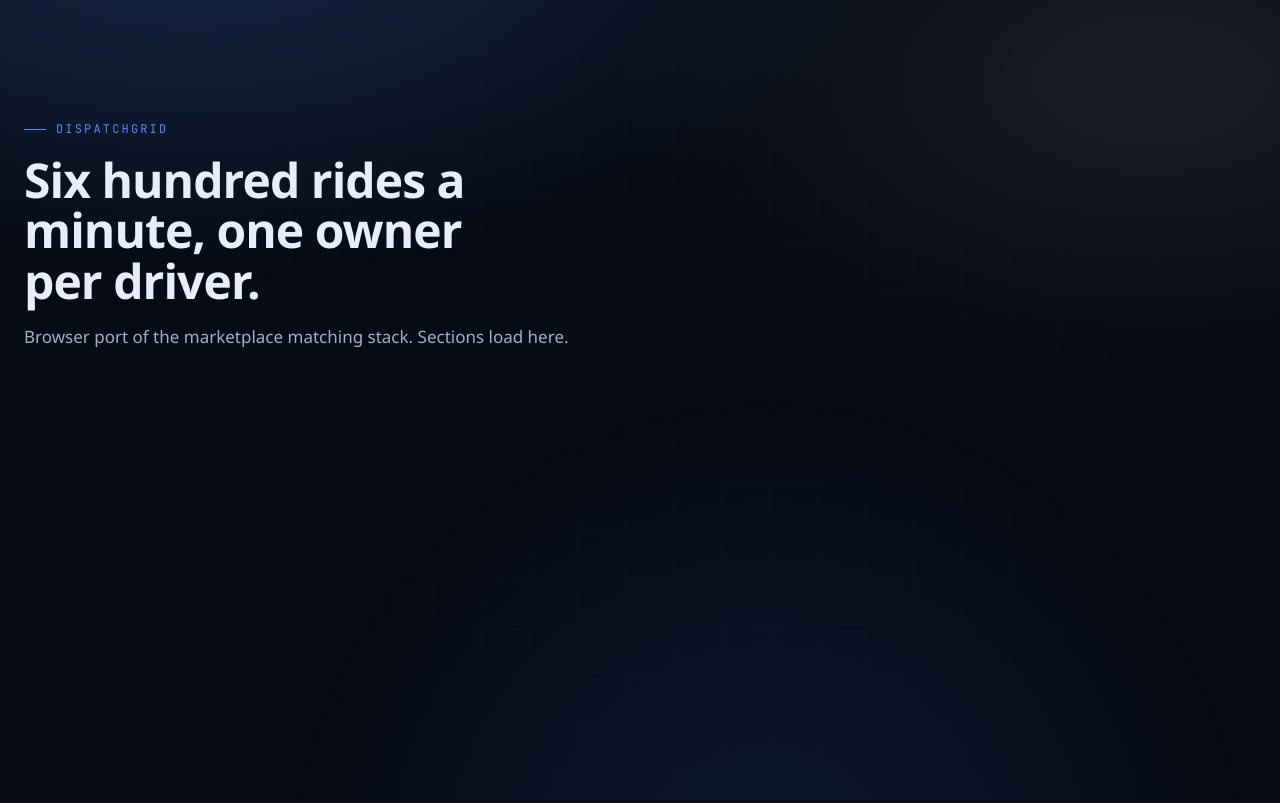
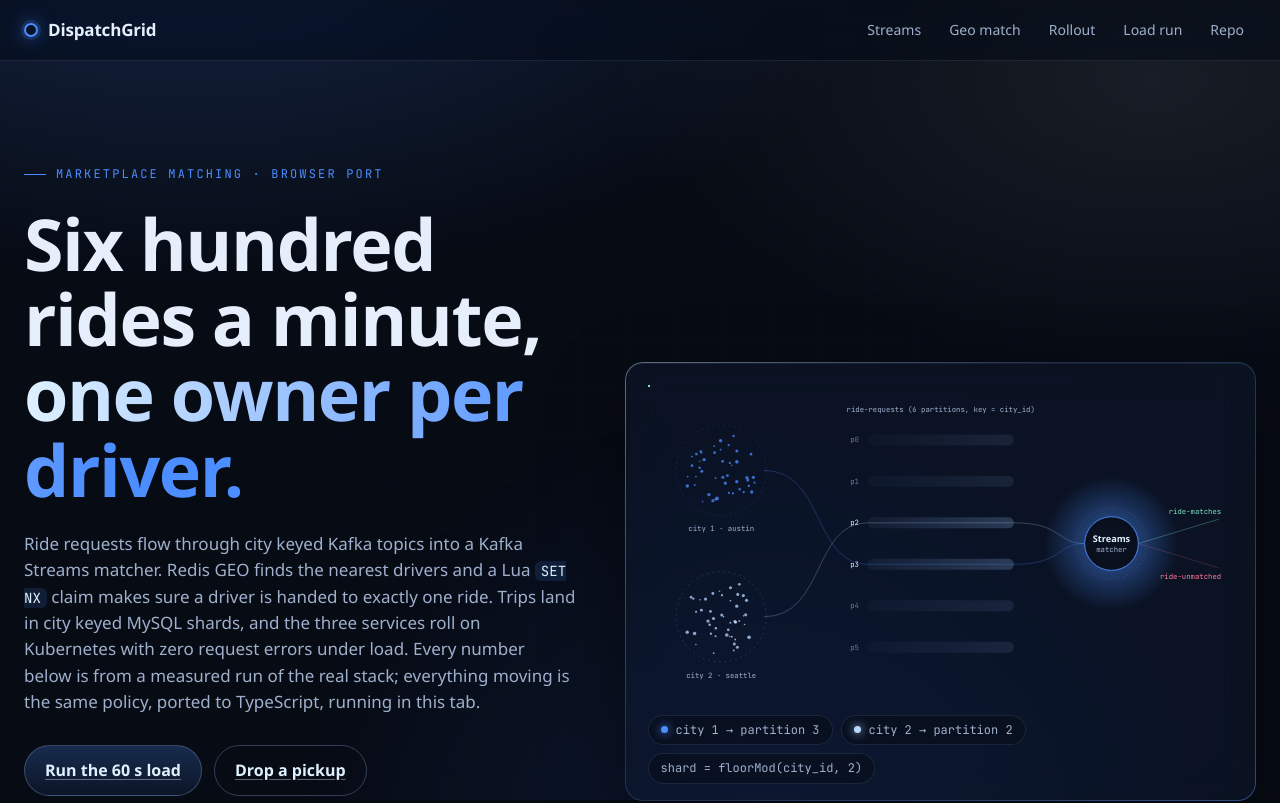
Before and after one commit to SAY-5/dispatchgrid, a React (Vite) app in the folder web/: page / in a window 1280 px wide. Shown: the top 803 px of the page. Built offline with nearby package versions, Linux system fonts and the light colour scheme; a web font is replaced by a local one.

Commit message:
feat(web): mount nav and hero

```diff
--- a/web/src/App.tsx
+++ b/web/src/App.tsx
@@ -1,13 +1,17 @@
+import { Nav } from "./components/Nav";
+import { Hero } from "./sections/Hero";
+import "./styles/sections.css";
+
 export function App() {
   return (
-    <main>
-      <section className="section">
-        <div className="wrap">
-          <span className="eyebrow">DispatchGrid</span>
-          <h1 className="section-title">Six hundred rides a minute, one owner per driver.</h1>
-          <p className="section-lede">Browser port of the marketplace matching stack. Sections load here.</p>
-        </div>
-      </section>
-    </main>
+    <>
+      <a className="sr-only" href="#top">
+        Skip to content
+      </a>
+      <Nav />
+      <main>
+        <Hero />
+      </main>
+    </>
   );
 }
```
